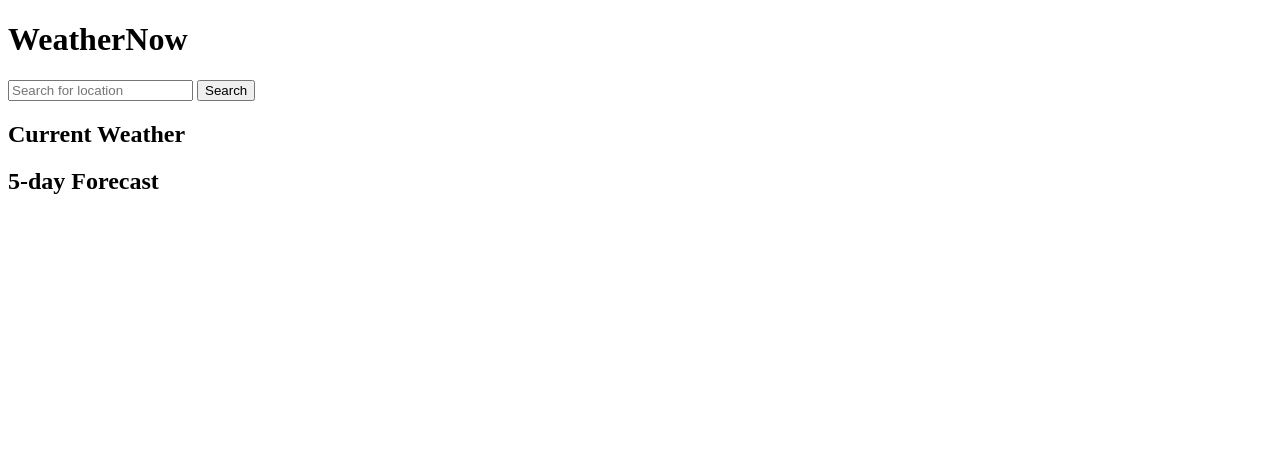
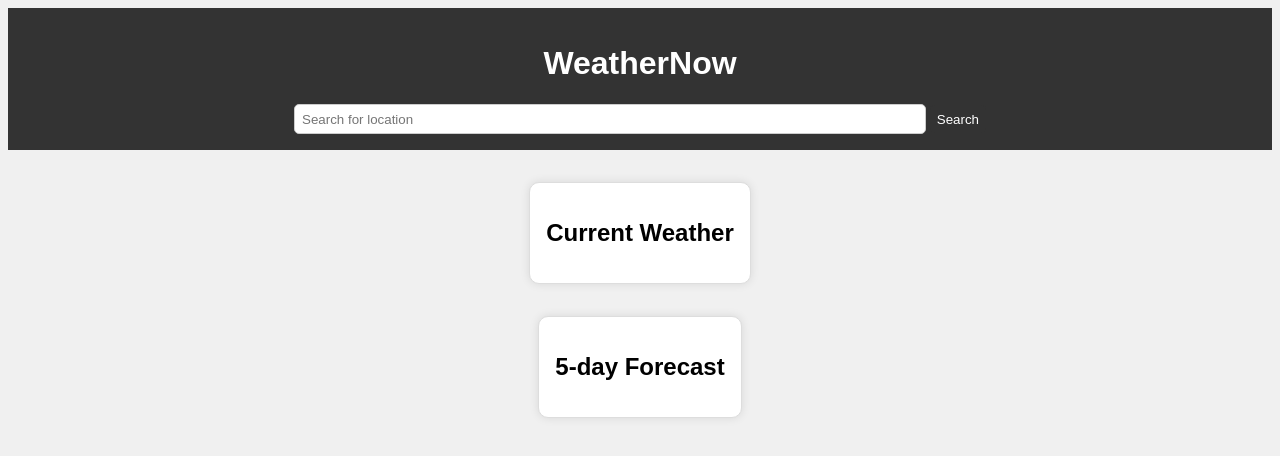
Before and after one commit to comfortmorgankamanombe/WeatherNow, a plain HTML site: page index.html in a window 1280 px wide. Drawn offline with Linux system fonts and the light colour scheme.

Commit message:
Update index.html

```diff
--- a/index.html
+++ b/index.html
@@ -4,7 +4,7 @@
     <meta charset="UTF-8">
     <meta name="viewport" content="width=device-width, initial-scale=1.0">
     <title>WeatherNow</title>
-    <link rel="stylesheet" href="styles.css"> <!-- Ensure this path is correct -->
+    <link rel="stylesheet" href="style.css"> <!-- Ensure this path is correct -->
 </head>
 <body>
     <header>
```
